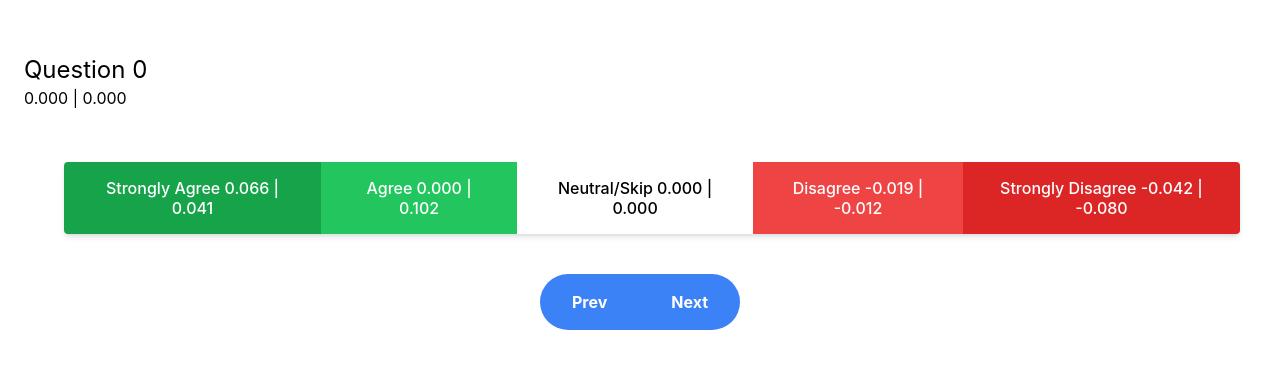
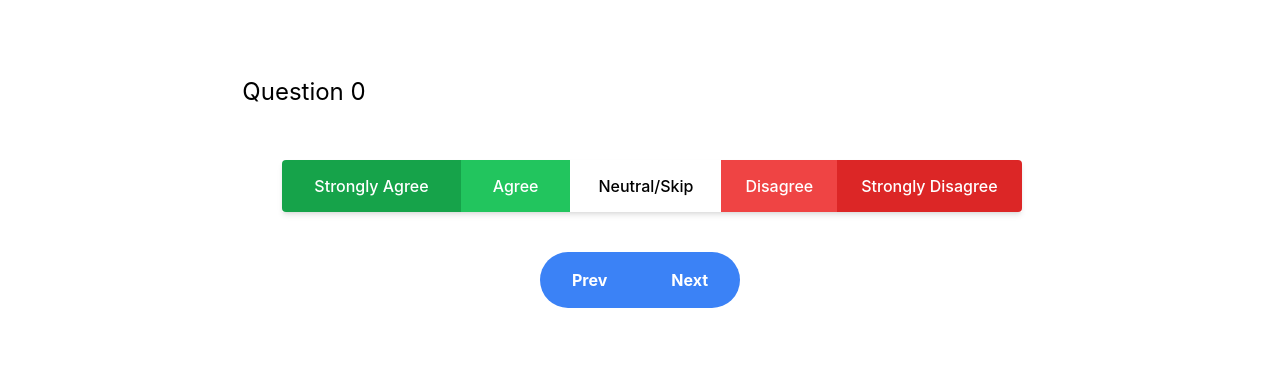
Before and after one commit to XenoxJeager/Polichat, a React (Create React App) app in the folder frontend/: page /quiz in a window 1280 px wide. Shown: the part 208-576 px from the top of the page. Built offline with nearby package versions, Linux system fonts and the light colour scheme.

Commit message:
removed debug info

```diff
--- a/frontend/src/pages/quiz/Quiz.tsx
+++ b/frontend/src/pages/quiz/Quiz.tsx
@@ -133,7 +133,6 @@ export class Quiz extends React.Component<QuizProps, QuizState> {
                 <div className="ml-6">
                     <div className="mb-3">
                         <h1 className="text-2xl">{text}</h1>
-                        <p>{this.plane.x.toFixed(3)} | {this.plane.y.toFixed(3)}</p>
                     </div>
 
                     <div className="flex items-center justify-center" >
--- a/frontend/src/pages/quiz/components/AnswerButton.tsx
+++ b/frontend/src/pages/quiz/components/AnswerButton.tsx
@@ -10,6 +10,6 @@ interface AnswerButtonProps {
 // ? color buttons corresponding to where you would move ?
 export const AnswerButton: React.FC<AnswerButtonProps> = ({text, weight, onClick}) => (
     <button onClick={() => onClick(weight)}>
-        {text} {(weight.weightX).toFixed(3)} | {(weight.weightY).toFixed(3)}
+        {text}
     </button>
 );
```
